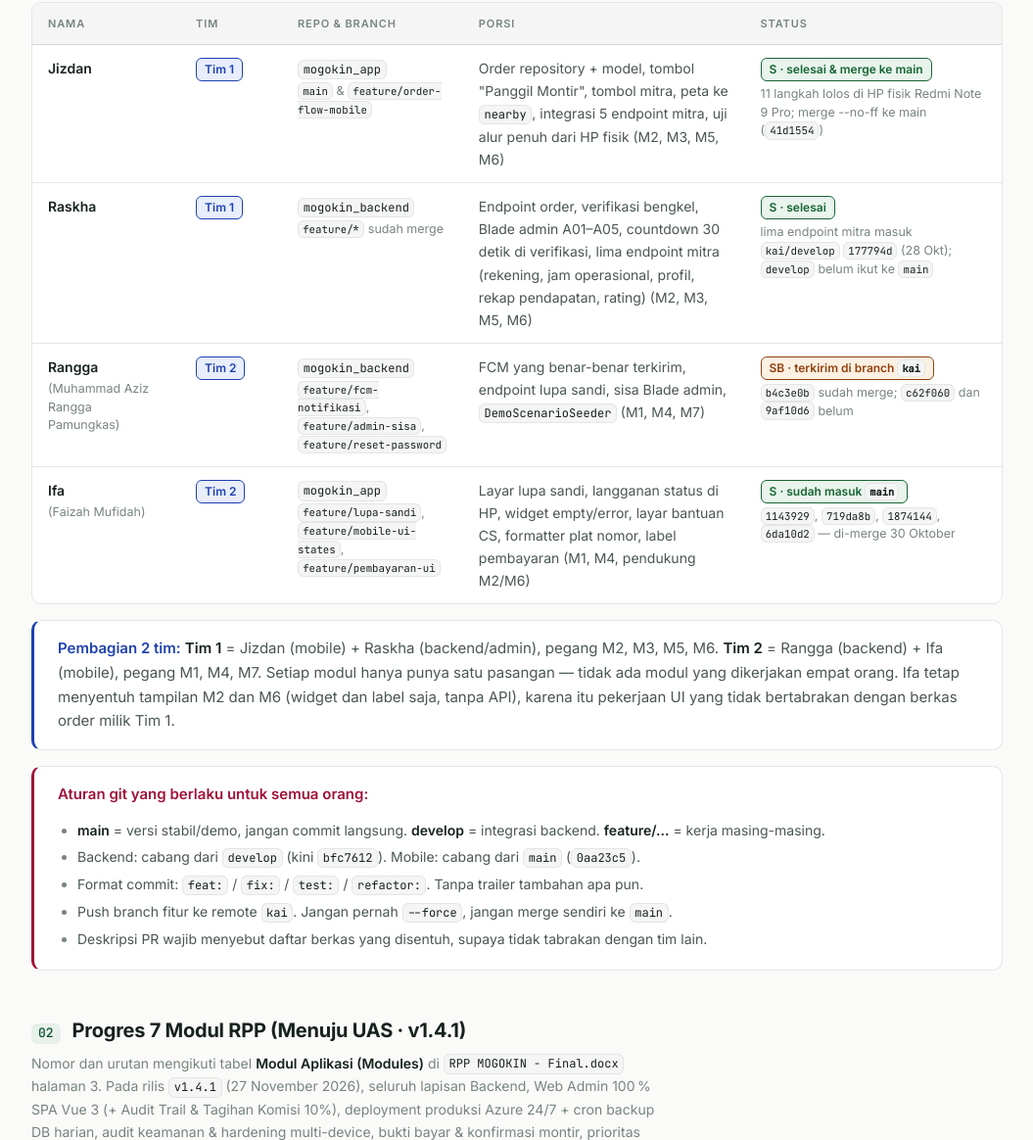
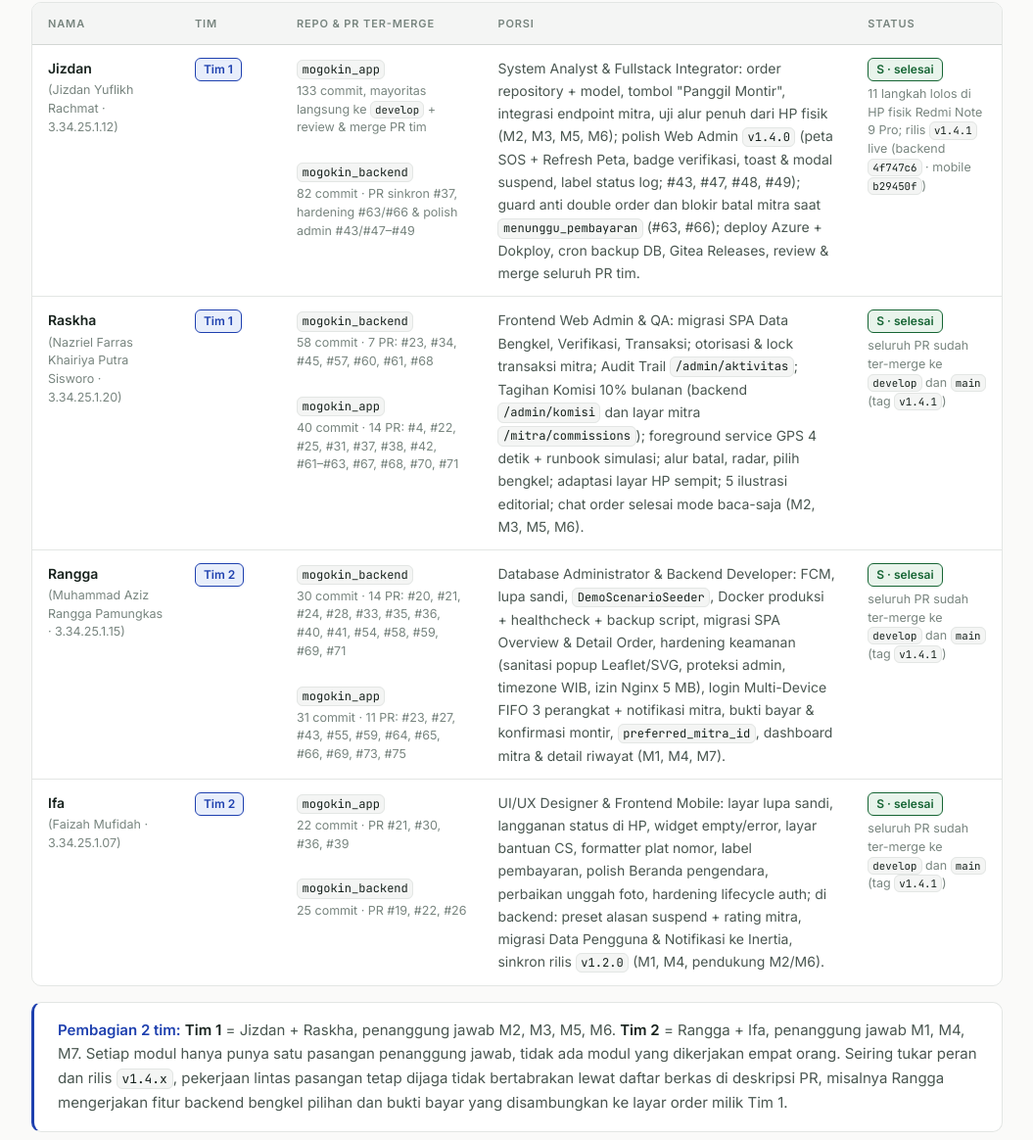
Before and after one commit to UnnamedPeople-Chin/mogokin-timeline, a plain HTML site: page index.html in a window 1280 px wide. Shown: the part 1882-3046 px from the top of the page at 98% size, without its empty margins (112-1167 px from the left). Drawn offline with Linux system fonts and the light colour scheme.

Commit message:
docs(timeline): audit total porsi kodingan (nama lengkap, NIM, PR per anggota, semua status selesai) dan modul M1-M7 v1.4.1

```diff
--- a/index.html
+++ b/index.html
@@ -657,10 +657,10 @@
   </div>
 
   <h2><span class="num">01</span>Pembagian Porsi Kodingan</h2>
-  <p class="sub">Dosen menilai lewat <code>git log</code> dan grafik kontribusi. Setiap orang butuh jejak commit nyata di branch-nya sendiri &mdash; Jizdan dan Raskha sudah punya; <b>Rangga mulai 27 Oktober</b> dengan tiga branch di <code>kai</code>; <b>Ifa 30 Oktober</b> dengan tiga branch yang semuanya sudah di-merge ke <code>main</code>.</p>
+  <p class="sub">Dosen menilai lewat <code>git log</code> dan grafik kontribusi. Hingga rilis <code>v1.4.1</code> (27 November 2026), keempat anggota sudah punya jejak commit dan Pull Request nyata di <i>kedua</i> repo, dan seluruh porsi berstatus <b>selesai</b>: tidak ada lagi branch yang tertunda atau belum masuk <code>main</code>.</p>
 
   <div class="callout ask">
-    <p><strong>Tukar peran (12&ndash;13 November) &mdash; tujuan: jejak commit tiap anggota tersebar di <i>kedua</i> repo.</strong> Porsi semula hanya menempatkan tiap orang di satu repo. Setelah revisi, pekerjaan ditukar dan dibagi menjadi paket commit kecil: <b>Jizdan</b> (paket BJ) dan <b>Ifa</b> (paket BI) mengerjakan <code>mogokin_backend</code>; <b>Raskha</b> (paket MR) dan <b>Rangga</b> (paket MG) mengerjakan <code>mogokin_app</code>. Hasilnya keempat anggota punya commit di backend <i>dan</i> mobile:</p>
+    <p><strong>Tukar peran (12&ndash;13 November): jejak commit tiap anggota tersebar di <i>kedua</i> repo.</strong> Porsi semula hanya menempatkan tiap orang di satu repo. Setelah revisi, pekerjaan ditukar dan dibagi menjadi paket commit kecil: <b>Jizdan</b> (paket BJ) dan <b>Ifa</b> (paket BI) mengerjakan <code>mogokin_backend</code>; <b>Raskha</b> (paket MR) dan <b>Rangga</b> (paket MG) mengerjakan <code>mogokin_app</code>. Sejak itu keempat anggota terus bekerja di backend <i>dan</i> mobile hingga rilis <code>v1.4.1</code>:</p>
     <div class="table-scroll" style="margin-top:10px">
       <table>
         <thead><tr><th>Repo</th><th>Jizdan</th><th>Raskha</th><th>Rangga</th><th>Ifa</th></tr></thead>
@@ -675,55 +675,56 @@
   <div class="table-scroll">
     <table>
       <thead>
-        <tr><th>Nama</th><th>Tim</th><th>Repo &amp; branch</th><th>Porsi</th><th>Status</th></tr>
+        <tr><th>Nama</th><th>Tim</th><th>Repo &amp; PR ter-merge</th><th>Porsi</th><th>Status</th></tr>
       </thead>
       <tbody>
         <tr>
-          <td class="item">Jizdan</td>
+          <td class="item">Jizdan <span class="muted">(Jizdan Yuflikh Rachmat &middot; 3.34.25.1.12)</span></td>
           <td><span class="pill p-info">Tim 1</span></td>
-          <td><code>mogokin_app</code><span class="muted"><code>main</code> &amp; <code>feature/order-flow-mobile</code></span></td>
-          <td>Order repository + model, tombol "Panggil Montir", tombol mitra, peta ke <code>nearby</code>, integrasi 5 endpoint mitra, uji alur penuh dari HP fisik (M2, M3, M5, M6)</td>
-          <td><span class="pill p-done">selesai &amp; merge ke main</span> <span class="muted" style="margin-top:4px">11 langkah lolos di HP fisik Redmi Note 9 Pro; merge --no-ff ke main (<code>41d1554</code>)</span></td>
+          <td><code>mogokin_app</code> <span class="muted">133 commit, mayoritas langsung ke <code>develop</code> + review &amp; merge PR tim</span><br><code>mogokin_backend</code> <span class="muted">82 commit &middot; PR sinkron #37, hardening #63/#66 &amp; polish admin #43/#47&ndash;#49</span></td>
+          <td>System Analyst &amp; Fullstack Integrator: order repository + model, tombol &quot;Panggil Montir&quot;, integrasi endpoint mitra, uji alur penuh dari HP fisik (M2, M3, M5, M6); polish Web Admin <code>v1.4.0</code> (peta SOS + Refresh Peta, badge verifikasi, toast &amp; modal suspend, label status log; #43, #47, #48, #49); guard anti double order dan blokir batal mitra saat <code>menunggu_pembayaran</code> (#63, #66); deploy Azure + Dokploy, cron backup DB, Gitea Releases, review &amp; merge seluruh PR tim.</td>
+          <td><span class="pill p-done">selesai</span> <span class="muted" style="margin-top:4px">11 langkah lolos di HP fisik Redmi Note 9 Pro; rilis <code>v1.4.1</code> live (backend <code>4f747c6</code> &middot; mobile <code>b29450f</code>)</span></td>
         </tr>
         <tr>
-          <td class="item">Raskha</td>
+          <td class="item">Raskha <span class="muted">(Nazriel Farras Khairiya Putra Sisworo &middot; 3.34.25.1.20)</span></td>
           <td><span class="pill p-info">Tim 1</span></td>
-          <td><code>mogokin_backend</code><span class="muted"><code>feature/*</code> sudah merge</span></td>
-          <td>Endpoint order, verifikasi bengkel, Blade admin A01&ndash;A05, countdown 30 detik di verifikasi, lima endpoint mitra (rekening, jam operasional, profil, rekap pendapatan, rating) (M2, M3, M5, M6)</td>
-          <td><span class="pill p-done">selesai</span> <span class="muted" style="margin-top:4px">lima endpoint mitra masuk <code>kai/develop</code> <code>177794d</code> (28 Okt); <code>develop</code> belum ikut ke <code>main</code></span></td>
+          <td><code>mogokin_backend</code> <span class="muted">58 commit &middot; 7 PR: #23, #34, #45, #57, #60, #61, #68</span><br><code>mogokin_app</code> <span class="muted">40 commit &middot; 14 PR: #4, #22, #25, #31, #37, #38, #42, #61&ndash;#63, #67, #68, #70, #71</span></td>
+          <td>Frontend Web Admin &amp; QA: migrasi SPA Data Bengkel, Verifikasi, Transaksi; otorisasi &amp; lock transaksi mitra; Audit Trail <code>/admin/aktivitas</code>; Tagihan Komisi 10% bulanan (backend <code>/admin/komisi</code> dan layar mitra <code>/mitra/commissions</code>); foreground service GPS 4 detik + runbook simulasi; alur batal, radar, pilih bengkel; adaptasi layar HP sempit; 5 ilustrasi editorial; chat order selesai mode baca-saja (M2, M3, M5, M6).</td>
+          <td><span class="pill p-done">selesai</span> <span class="muted" style="margin-top:4px">seluruh PR sudah ter-merge ke <code>develop</code> dan <code>main</code> (tag <code>v1.4.1</code>)</span></td>
         </tr>
         <tr>
-          <td class="item">Rangga <span class="muted">(Muhammad Aziz Rangga Pamungkas)</span></td>
+          <td class="item">Rangga <span class="muted">(Muhammad Aziz Rangga Pamungkas &middot; 3.34.25.1.15)</span></td>
           <td><span class="pill p-info">Tim 2</span></td>
-          <td><code>mogokin_backend</code><span class="muted"><code>feature/fcm-notifikasi</code>, <code>feature/admin-sisa</code>, <code>feature/reset-password</code></span></td>
-          <td>FCM yang benar-benar terkirim, endpoint lupa sandi, sisa Blade admin, <code>DemoScenarioSeeder</code> (M1, M4, M7)</td>
-          <td><span class="pill p-part">terkirim di branch <code>kai</code></span> <span class="muted" style="margin-top:4px"><code>b4c3e0b</code> sudah merge; <code>c62f060</code> dan <code>9af10d6</code> belum</span></td>
+          <td><code>mogokin_backend</code> <span class="muted">30 commit &middot; 14 PR: #20, #21, #24, #28, #33, #35, #36, #40, #41, #54, #58, #59, #69, #71</span><br><code>mogokin_app</code> <span class="muted">31 commit &middot; 11 PR: #23, #27, #43, #55, #59, #64, #65, #66, #69, #73, #75</span></td>
+          <td>Database Administrator &amp; Backend Developer: FCM, lupa sandi, <code>DemoScenarioSeeder</code>, Docker produksi + healthcheck + backup script, migrasi SPA Overview &amp; Detail Order, hardening keamanan (sanitasi popup Leaflet/SVG, proteksi admin, timezone WIB, izin Nginx 5&nbsp;MB), login Multi-Device FIFO 3 perangkat + notifikasi mitra, bukti bayar &amp; konfirmasi montir, <code>preferred_mitra_id</code>, dashboard mitra &amp; detail riwayat (M1, M4, M7).</td>
+          <td><span class="pill p-done">selesai</span> <span class="muted" style="margin-top:4px">seluruh PR sudah ter-merge ke <code>develop</code> dan <code>main</code> (tag <code>v1.4.1</code>)</span></td>
         </tr>
         <tr>
-          <td class="item">Ifa <span class="muted">(Faizah Mufidah)</span></td>
+          <td class="item">Ifa <span class="muted">(Faizah Mufidah &middot; 3.34.25.1.07)</span></td>
           <td><span class="pill p-info">Tim 2</span></td>
-          <td><code>mogokin_app</code><span class="muted"><code>feature/lupa-sandi</code>, <code>feature/mobile-ui-states</code>, <code>feature/pembayaran-ui</code></span></td>
-          <td>Layar lupa sandi, langganan status di HP, widget empty/error, layar bantuan CS, formatter plat nomor, label pembayaran (M1, M4, pendukung M2/M6)</td>
-          <td><span class="pill p-done">sudah masuk <code>main</code></span> <span class="muted" style="margin-top:4px"><code>1143929</code>, <code>719da8b</code>, <code>1874144</code>, <code>6da10d2</code> &mdash; di-merge 30 Oktober</span></td>
+          <td><code>mogokin_app</code> <span class="muted">22 commit &middot; PR #21, #30, #36, #39</span><br><code>mogokin_backend</code> <span class="muted">25 commit &middot; PR #19, #22, #26</span></td>
+          <td>UI/UX Designer &amp; Frontend Mobile: layar lupa sandi, langganan status di HP, widget empty/error, layar bantuan CS, formatter plat nomor, label pembayaran, polish Beranda pengendara, perbaikan unggah foto, hardening lifecycle auth; di backend: preset alasan suspend + rating mitra, migrasi Data Pengguna &amp; Notifikasi ke Inertia, sinkron rilis <code>v1.2.0</code> (M1, M4, pendukung M2/M6).</td>
+          <td><span class="pill p-done">selesai</span> <span class="muted" style="margin-top:4px">seluruh PR sudah ter-merge ke <code>develop</code> dan <code>main</code> (tag <code>v1.4.1</code>)</span></td>
         </tr>
       </tbody>
     </table>
   </div>
 
   <div class="callout ask">
-    <p><strong>Pembagian 2 tim:</strong> <b>Tim 1</b> = Jizdan (mobile) + Raskha (backend/admin), pegang M2, M3, M5, M6. <b>Tim 2</b> = Rangga (backend) + Ifa (mobile), pegang M1, M4, M7. Setiap modul hanya punya satu pasangan &mdash; tidak ada modul yang dikerjakan empat orang. Ifa tetap menyentuh tampilan M2 dan M6 (widget dan label saja, tanpa API), karena itu pekerjaan UI yang tidak bertabrakan dengan berkas order milik Tim 1.</p>
+    <p><strong>Pembagian 2 tim:</strong> <b>Tim 1</b> = Jizdan + Raskha, penanggung jawab M2, M3, M5, M6. <b>Tim 2</b> = Rangga + Ifa, penanggung jawab M1, M4, M7. Setiap modul hanya punya satu pasangan penanggung jawab, tidak ada modul yang dikerjakan empat orang. Seiring tukar peran dan rilis <code>v1.4.x</code>, pekerjaan lintas pasangan tetap dijaga tidak bertabrakan lewat daftar berkas di deskripsi PR, misalnya Rangga mengerjakan fitur backend bengkel pilihan dan bukti bayar yang disambungkan ke layar order milik Tim 1.</p>
   </div>
 
   <div class="callout">
     <p><strong>Aturan git yang berlaku untuk semua orang:</strong></p>
     <ul>
-      <li><b>main</b> = versi stabil/demo, jangan commit langsung. <b>develop</b> = integrasi backend. <b>feature/...</b> = kerja masing-masing.</li>
-      <li>Backend: cabang dari <code>develop</code> (kini <code>bfc7612</code>). Mobile: cabang dari <code>main</code> (<code>0aa23c5</code>).</li>
-      <li>Format commit: <code>feat:</code> / <code>fix:</code> / <code>test:</code> / <code>refactor:</code>. Tanpa trailer tambahan apa pun.</li>
-      <li>Push branch fitur ke remote <code>kai</code>. Jangan pernah <code>--force</code>, jangan merge sendiri ke <code>main</code>.</li>
-      <li>Deskripsi PR wajib menyebut daftar berkas yang disentuh, supaya tidak tabrakan dengan tim lain.</li>
+      <li><b>main</b> = versi stabil/demo (kini tag <code>v1.4.1</code>), jangan commit langsung. <b>develop</b> = integrasi. <b>feature/...</b>, <b>fix/...</b>, <b>chore/...</b> = kerja masing-masing.</li>
+      <li>Backend: cabang dari <code>develop</code> (kini <code>4f747c6</code>). Mobile: cabang dari <code>develop</code> (kini <code>b29450f</code>).</li>
+      <li>Format commit: <code>feat:</code> / <code>fix:</code> / <code>test:</code> / <code>refactor:</code> / <code>chore:</code>. Tanpa trailer tambahan apa pun.</li>
+      <li>Push branch ke remote <code>kai</code>, buka Pull Request ke <code>develop</code>. Jangan pernah <code>--force</code>. Merge hanya lewat Gitea dengan <i>fast-forward only</i> atau <i>rebase</i>, tanpa merge commit.</li>
+      <li>Deskripsi PR wajib menyebut daftar berkas yang disentuh dan hasil <code>php artisan test</code> / <code>flutter analyze</code>, supaya tidak tabrakan dengan anggota lain.</li>
     </ul>
   </div>
+
 
   <h2><span class="num">02</span>Progres 7 Modul RPP (Menuju UAS &middot; v1.4.1)</h2>
   <p class="sub">Nomor dan urutan mengikuti tabel <b>Modul Aplikasi (Modules)</b> di <code>RPP MOGOKIN - Final.docx</code> halaman 3. Pada rilis <code>v1.4.1</code> (27 November 2026), seluruh lapisan Backend, Web Admin 100&thinsp;% SPA Vue 3 (+ Audit Trail &amp; Tagihan Komisi 10%), deployment produksi Azure 24/7 + cron backup DB harian, audit keamanan &amp; hardening multi-device, bukti bayar &amp; konfirmasi montir, prioritas bengkel pilihan, dan seluruh fitur Mobile telah tuntas (<code>0 Open Coding Issues</code>). Hanya 1 sel (<b>M3 Mobile</b>) yang masih dipertahankan pada status sebagian hingga dokumentasi perekaman simulasi jalanan nyata (<code>#20</code>) selesai sebelum beku fitur Minggu 15.</p>
@@ -768,7 +769,7 @@
           <td><span class="pill p-done">selesai</span></td>
           <td><span class="pill p-done">selesai</span></td>
           <td><b>100%</b></td>
-          <td class="note">Multi-role (Pengendara, Mitra, Admin), Sanctum, OTP email HTML, lupa sandi, validasi <code>phone</code> nullable (PR #20), reset kendaraan otomatis akun baru saat login/register/logout (PR #23 Mobile), persistensi preferensi bukti transfer (PR #21 Mobile), serta preset 6 alasan suspend + rata-rata rating mitra di SPA Vue 3 (PR #19 &amp; #22 Backend) telah tuntas 100&thinsp;%.</td>
+          <td class="note">Multi-role (Pengendara, Mitra, Admin), Sanctum, OTP email HTML, lupa sandi, validasi <code>phone</code> nullable (PR #20), reset kendaraan otomatis akun baru (PR #23 Mobile), persistensi preferensi bukti transfer (PR #21 Mobile), preset 6 alasan suspend + rata-rata rating mitra (PR #19 &amp; #22 Backend), hardening lifecycle auth (PR #39 Mobile), <b>login Multi-Device FIFO 3 perangkat</b> dengan FCM per perangkat (PR #54 Backend, #55 Mobile), serta guard login mitra tunggakan komisi &amp; blokir Online bagi mitra belum <code>approved</code> (PR #68 Backend) telah tuntas 100&thinsp;%.</td>
         </tr>
         <tr>
           <td class="item">M2. Pelaporan Kendala &amp; Kamera</td>
@@ -777,7 +778,7 @@
           <td><span class="pill p-done">selesai</span></td>
           <td><span class="pill p-na">n/a</span></td>
           <td><b>100%</b></td>
-          <td class="note">Pengambilan foto kendala via kamera fisik, unggah multipart ke <code>POST /service-requests</code>, pemuatan foto jaringan pada layar inspeksi (PR #14 Mobile), serta pencegahan order <code>mencari_montir</code> ganda telah tuntas.</td>
+          <td class="note">Foto kendala via kamera fisik, unggah multipart ke <code>POST /service-requests</code>, pemuatan foto jaringan pada layar inspeksi (PR #14 Mobile), pencegahan order <code>mencari_montir</code> ganda, <b>guard anti double active order</b> pengendara dengan <code>lockForUpdate()</code> (#63), serta layar penolakan semua mitra &amp; timeout pencarian 75 detik (PR #59 Backend, #65 Mobile) telah tuntas.</td>
         </tr>
         <tr>
           <td class="item">M3. Geolokasi &amp; Radius Haversine</td>
@@ -786,7 +787,7 @@
           <td><span class="pill p-part">sebagian</span></td>
           <td><span class="pill p-done">selesai</span></td>
           <td><b>83%</b></td>
-          <td class="note">Haversine backend/mobile, rute OSRM dinamis (<code>remainingFromPoint</code>), <i>foreground service</i> GPS 4 detik + izin <code>ACCESS_BACKGROUND_LOCATION</code> (PR #22 Mobile), refresh GPS radar mitra (PR #25 Mobile), dan peta Leaflet real-time di Web Admin SPA (PR #24 Backend) sudah selesai. <b>Sisa menuju UAS:</b> eksekusi &amp; perekaman video simulasi jalanan nyata 2 HP (Issue <code>#20</code>).</td>
+          <td class="note">Haversine backend/mobile, rute OSRM dinamis (<code>remainingFromPoint</code>), <i>foreground service</i> GPS 4 detik + izin <code>ACCESS_BACKGROUND_LOCATION</code> (PR #22 Mobile), refresh GPS radar mitra (PR #25 Mobile), peta Leaflet real-time dengan pin SOS darurat &amp; tombol Refresh Peta di Web Admin SPA (PR #24 Backend; #48) sudah selesai. <b>Sisa menuju UAS:</b> eksekusi &amp; perekaman video simulasi jalanan nyata 2 HP (Issue <code>#20</code>).</td>
         </tr>
         <tr>
           <td class="item">M4. Status &amp; Push Notification</td>
@@ -795,7 +796,7 @@
           <td><span class="pill p-done">selesai</span></td>
           <td><span class="pill p-done">selesai</span></td>
           <td><b>100%</b></td>
-          <td class="note">Transisi status berurutan via <code>ServiceStatusLogObserver</code>, integrasi <code>firebase_messaging</code>, pusat riwayat notifikasi Web Admin SPA Vue 3 (PR #22 Backend), dan alur pembatalan pengendara <code>POST /api/service-requests/{id}/cancel</code> telah tuntas.</td>
+          <td class="note">Transisi status berurutan via <code>ServiceStatusLogObserver</code>, <code>firebase_messaging</code>, pusat riwayat notifikasi Web Admin (PR #22), pembatalan pengendara <code>POST /api/service-requests/{id}/cancel</code>, <b>API notifikasi mitra</b> (<code>GET /api/mitra/notifications</code> + tandai dibaca) beserta lonceng notifikasi interaktif di Dashboard Mitra (PR #54 Backend, #55 Mobile), dan push FCM ke hingga 3 perangkat aktif telah tuntas.</td>
         </tr>
         <tr>
           <td class="item">M5. Layanan &amp; Ketersediaan Mitra</td>
@@ -804,7 +805,7 @@
           <td><span class="pill p-done">selesai</span></td>
           <td><span class="pill p-done">selesai</span></td>
           <td><b>100%</b></td>
-          <td class="note">Terima/tolak order, filter decline per mitra &amp; TTL radar 60 menit, <code>dismissedOrderIds</code> persisten (PR #25 Mobile), chat 2 arah <code>order_messages</code> real-time (polling 4 detik), dialer telepon <code>tel:</code> &amp; navigasi Maps, toggle siaga, rekening, dan jam operasional 7 hari tuntas 100&thinsp;%.</td>
+          <td class="note">Terima/tolak order, filter decline per mitra &amp; TTL radar 60 menit, <code>dismissedOrderIds</code> persisten (PR #25), chat 2 arah <code>order_messages</code> (polling 4 detik) dengan guard hanya saat order berjalan (#67 Backend) dan mode baca-saja untuk order selesai (PR #71 Mobile), dialer <code>tel:</code> &amp; navigasi Maps, toggle siaga, rekening, jam operasional 7 hari, <b>pemilihan bengkel spesifik <code>preferred_mitra_id</code></b> (prioritas 45 detik + fallback broadcast; PR #69 Backend &amp; Mobile), serta pop-up order masuk tanpa dobel (PR #67 Mobile) tuntas 100&thinsp;%.</td>
         </tr>
         <tr>
           <td class="item">M6. Transaksi, Rekonsiliasi &amp; Ulasan</td>
@@ -813,7 +814,7 @@
           <td><span class="pill p-done">selesai</span></td>
           <td><span class="pill p-done">selesai</span></td>
           <td><b>100%</b></td>
-          <td class="note">Inspeksi suku cadang, kalkulasi tagihan, pembayaran QRIS/Tunai idempoten (<code>lockForUpdate()</code>), bagi hasil 10%/90% di <code>FinancialService</code> tanpa dompet internal, tombol Batalkan terhubung ke API cancel, ulasan bintang 5, ekspor CSV/Print PDF, dan halaman Rekonsiliasi SPA Vue 3 (PR #23 Backend) tuntas.</td>
+          <td class="note">Inspeksi suku cadang, kalkulasi tagihan, pembayaran QRIS/Transfer/Tunai idempoten (<code>lockForUpdate()</code>), bagi hasil 10%/90% di <code>FinancialService</code> tanpa dompet internal, <b>upload bukti bayar + konfirmasi montir</b> dan fix deadlock 409 (PR #58 Backend, #64 Mobile), <b>tagihan komisi platform 10% bulanan</b> beserta layar unggah bukti setor mitra (PR #61 Backend, #68 Mobile), blokir batal mitra saat <code>menunggu_pembayaran</code> (#66), ringkasan pelanggan/kendaraan &amp; detail riwayat pesanan mitra (PR #71 Backend, #73 Mobile), ulasan bintang 5, ekspor CSV/Print PDF, dan Rekonsiliasi SPA tuntas.</td>
         </tr>
         <tr>
           <td class="item">M7. Web Monitoring &amp; Administrasi</td>
@@ -822,7 +823,7 @@
           <td><span class="pill p-na">n/a</span></td>
           <td><span class="pill p-done">selesai</span></td>
           <td><b>100%</b></td>
-          <td class="note"><b>100&thinsp;% Web Admin SPA</b> (Inertia v3 + Vue 3) mencakup seluruh 6 modul (Ringkasan + peta Leaflet, Detail Order + SOS Map + Audit Trail, Data Bengkel &amp; Verifikasi, Transaksi, Pengguna, Notifikasi, Administrator), drawer responsif, dan aktif live 24/7 via HTTPS di VPS Azure Jakarta.</td>
+          <td class="note"><b>100&thinsp;% Web Admin SPA</b> (Inertia + Vue 3): Ringkasan + peta Leaflet &amp; pin SOS, Detail Order + Audit Trail + pratinjau bukti bayar, Data Bengkel &amp; Verifikasi, Transaksi, Pengguna, Notifikasi, Administrator, <b>Log Aktivitas Admin</b> (<code>/admin/aktivitas</code>, PR #60) dan <b>Tagihan Komisi</b> (<code>/admin/komisi</code>, PR #61), drawer responsif, live 24/7 via HTTPS di VPS Azure Jakarta dengan <b>cron backup PostgreSQL harian 02:00 WIB</b>.</td>
         </tr>
       </tbody>
     </table>
```
